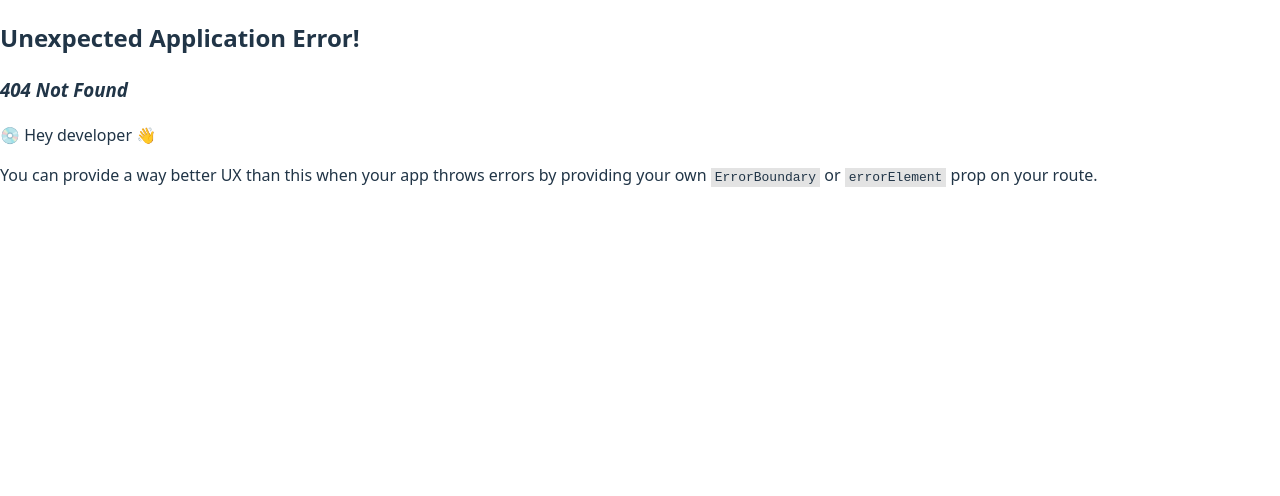
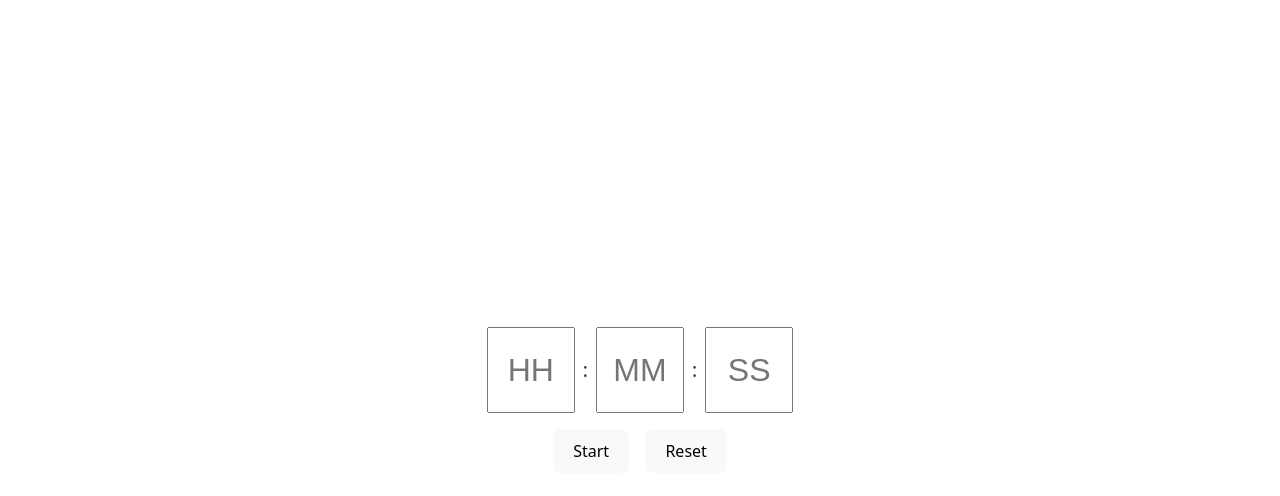
Before and after one commit to rjrocks1908/react-machine-coding, a React (Vite) app: page /stopwatch in a window 1280 px wide. Before the commit this address had no page. Shown: the top 496 px of the page. Built offline with nearby package versions, Linux system fonts and the light colour scheme.

Commit message:
feat: add StopWatch and StopWatchPage components for stopwatch functionality

```diff
--- /dev/null
+++ b/src/components/stopwatch/StopWatch.tsx
@@ -0,0 +1,178 @@
+import { useEffect, useRef, useState } from "react";
+
+interface Time {
+  second: string;
+  minute: string;
+  hour: string;
+}
+
+const type = {
+  SECOND: "SECOND",
+  MINUTE: "MINUTE",
+  HOUR: "HOUR",
+};
+
+function StopWatch() {
+  const [time, setTime] = useState<Time>({
+    second: "",
+    minute: "",
+    hour: "",
+  });
+  const [isRunning, setIsRunning] = useState(false);
+  const intervalRef = useRef<number | null>(null);
+
+  useEffect(() => {
+    if (isRunning) {
+      const interval = setInterval(() => {
+        setTime((prev) => {
+          let hour = parseInt(prev.hour);
+          let minute = parseInt(prev.minute);
+          let second = parseInt(prev.second);
+
+          second--;
+          if (second < 0) {
+            minute--;
+            second = 59;
+            if (minute < 0) {
+              hour--;
+              minute = 59;
+              if (hour < 0) {
+                clearInterval(interval);
+                setIsRunning(false);
+                return {
+                  second: "",
+                  minute: "",
+                  hour: "",
+                };
+              }
+            }
+          }
+
+          return {
+            hour: hour.toString(),
+            minute: minute.toString(),
+            second: second.toString(),
+          };
+        });
+      }, 1000);
+
+      intervalRef.current = interval;
+    }
+
+    return () => {
+      if (intervalRef.current) clearInterval(intervalRef.current);
+    };
+  }, [isRunning]);
+
+  const handleChange = (
+    e: React.ChangeEvent<HTMLInputElement>,
+    wtype: string
+  ) => {
+    const val = parseInt(e.target.value);
+
+    let h = 0;
+    let m = 0;
+    let s = 0;
+
+    if (wtype == type.SECOND) {
+      if (time.hour.length != 0) h = parseInt(time.hour);
+      if (time.minute.length != 0) m = parseInt(time.minute);
+
+      if (val > 60) {
+        s = 60;
+      } else {
+        s = val;
+      }
+    }
+
+    if (wtype == type.MINUTE) {
+      if (time.hour.length != 0) h = parseInt(time.hour);
+      if (time.second.length != 0) s = parseInt(time.second);
+
+      if (val > 60) {
+        m = 60;
+      } else {
+        m = val;
+      }
+    }
+
+    if (wtype == type.HOUR) {
+      if (time.minute.length != 0) m = parseInt(time.minute);
+      if (time.second.length != 0) s = parseInt(time.second);
+
+      if (val > 24) {
+        h = 24;
+      } else {
+        h = val;
+      }
+    }
+
+    setTime({
+      hour: h.toString(),
+      minute: m.toString(),
+      second: s.toString(),
+    });
+  };
+
+  const handleStart = () => {
+    if (
+      time.hour.length == 0 &&
+      time.minute.length == 0 &&
+      time.second.length == 0
+    ) {
+      return;
+    }
+
+    setIsRunning(!isRunning);
+  };
+
+  const handleReset = () => {
+    setIsRunning(false);
+    setTime({
+      second: "",
+      minute: "",
+      hour: "",
+    });
+    if (intervalRef.current) clearInterval(intervalRef.current);
+  };
+
+  return (
+    <div className="stopwatch">
+      {/* Input */}
+      <div className="stopwatch-input">
+        <input
+          type="number"
+          placeholder="HH"
+          onChange={(e) => handleChange(e, type.HOUR)}
+          value={time.hour}
+          disabled={isRunning}
+        />
+        {":"}
+        <input
+          type="number"
+          placeholder="MM"
+          onChange={(e) => handleChange(e, type.MINUTE)}
+          value={time.minute}
+          disabled={isRunning}
+        />
+        {":"}
+        <input
+          type="number"
+          placeholder="SS"
+          onChange={(e) => handleChange(e, type.SECOND)}
+          value={time.second}
+          disabled={isRunning}
+        />
+      </div>
+
+      {/* Buttons */}
+      <div className="stopwatch-buttons">
+        <button onClick={() => handleStart()}>
+          {isRunning ? "Pause" : "Start"}
+        </button>
+        <button onClick={() => handleReset()}>Reset</button>
+      </div>
+    </div>
+  );
+}
+export default StopWatch;
--- /dev/null
+++ b/src/pages/StopWatchPage.tsx
@@ -0,0 +1,11 @@
+import StopWatch from "../components/stopwatch/StopWatch"
+import "../styles/stopwatch.css"
+
+function StopWatchPage() {
+  return (
+    <div className="stopwatch-container">
+      <StopWatch />
+    </div>
+  )
+}
+export default StopWatchPage
--- a/src/router/routes.ts
+++ b/src/router/routes.ts
@@ -10,6 +10,7 @@ import SearchPage from "../pages/SearchPage.tsx";
 import InfiniteScrollPage from "../pages/InfiniteScrollPage.tsx";
 import ProgressBarPage from "../pages/ProgressBarPage.tsx";
 import AccordionPage from "../pages/AccordionPage.tsx";
+import StopWatchPage from "../pages/StopWatchPage.tsx";
 
 export const router = createBrowserRouter([
   {
@@ -56,6 +57,10 @@ export const router = createBrowserRouter([
         path: "accordion",
         Component: AccordionPage,
       },
+      {
+        path: "stopwatch",
+        Component: StopWatchPage,
+      },
     ],
   },
 ]);
--- /dev/null
+++ b/src/styles/stopwatch.css
@@ -0,0 +1,32 @@
+.stopwatch-container {
+  display: flex;
+  justify-content: center;
+  align-items: center;
+  height: 100vh;
+}
+
+.stopwatch {
+  display: flex;
+  flex-direction: column;
+  align-items: center;
+  gap: 1rem;
+}
+
+.stopwatch > .stopwatch-input {
+  display: flex;
+  gap: 0.5rem;
+  align-items: center;
+  font-size: larger;
+}
+
+.stopwatch-input > input {
+  font-size: xx-large;
+  height: 5rem;
+  width: 5rem;
+  text-align: center;
+}
+
+.stopwatch > .stopwatch-buttons {
+  display: flex;
+  gap: 1rem;
+}
```
